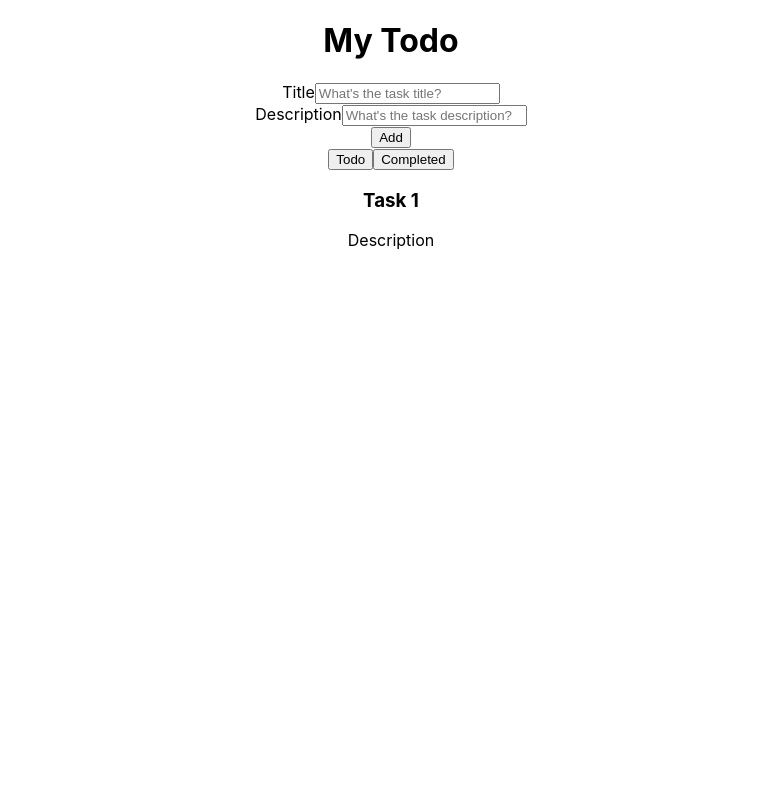
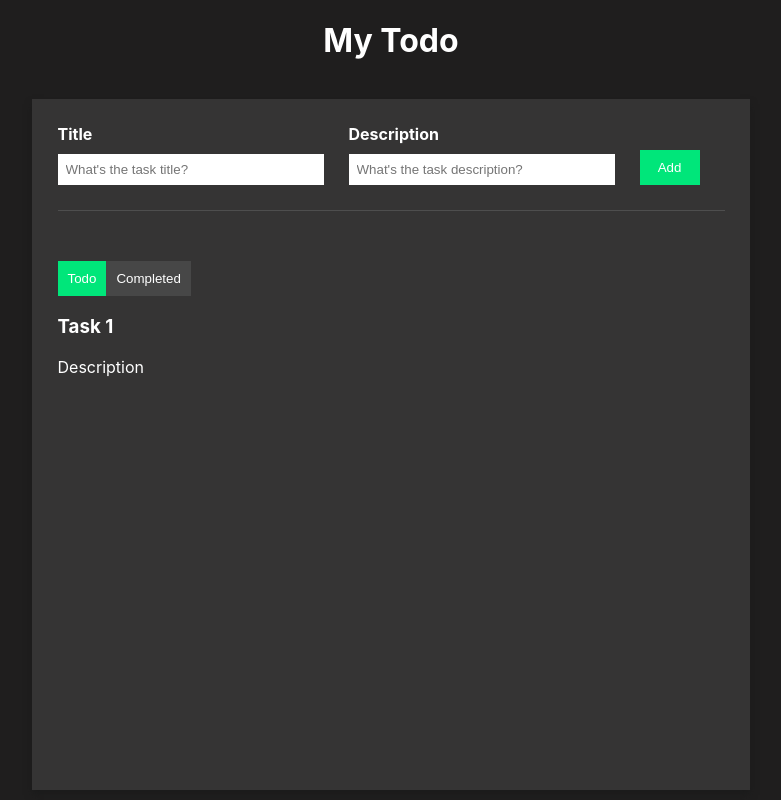
Before and after one commit to AkshitKumarBansal/React_Projects, a React (Create React App) app in the folder todo-app/: page / in a window 1280 px wide. Shown: the whole page, without its empty margins (249-1030 px from the left). Built offline with nearby package versions, Linux system fonts and the light colour scheme.

Commit message:
Add the CSS

```diff
--- a/todo-app/src/App.css
+++ b/todo-app/src/App.css
@@ -1,38 +1,82 @@
-.App {
+body {
+  background-color: #1f1e1e;
+  color: white;
+  overflow: hidden;
+}
+
+h1 {
   text-align: center;
 }
 
-.App-logo {
-  height: 40vmin;
-  pointer-events: none;
+.todo-wrapper {
+  background-color: #353434;
+  padding: 2%;
+  width: fit-content;
+  margin-left: auto;
+  margin-right: auto;
+  margin-top: 3%;
+  height: 80vh;
+  overflow-y: auto;
+  box-shadow: 0px 5px 7px rgb(27, 27, 27);
 }
 
-@media (prefers-reduced-motion: no-preference) {
-  .App-logo {
-    animation: App-logo-spin infinite 20s linear;
-  }
+.todo-input {
+  display: flex;
+  align-items: center;
+  justify-content: center;
+  border-bottom: 1px solid rgb(78, 78, 78);
+  padding-bottom: 25px;
+  margin-bottom: 25px;
 }
 
-.App-header {
-  background-color: #282c34;
-  min-height: 100vh;
+.todo-input-item {
   display: flex;
   flex-direction: column;
-  align-items: center;
-  justify-content: center;
-  font-size: calc(10px + 2vmin);
-  color: white;
+  align-items: flex-start;
+  margin-right: 25px;
 }
 
-.App-link {
-  color: #61dafb;
+.todo-input-item label {
+  font-weight: bold;
+  margin-bottom: 10px;
 }
 
-@keyframes App-logo-spin {
-  from {
-    transform: rotate(0deg);
-  }
-  to {
-    transform: rotate(360deg);
-  }
+.todo-input-item input {
+  padding: 8px;
+  border: none;
+  width: 250px;
 }
+
+.todo-input-item input:focus {
+  outline: 2px solid rgb(0, 230, 122);
+}
+
+.primaryBtn {
+  background-color: rgb(0, 230, 122);
+  color: white;
+  border: none;
+  border-radius: 0px;
+  margin-top: 25px;
+  padding: 10px;
+  width: 60px;
+  cursor: pointer;
+}
+
+.primaryBtn:hover {
+  background-color: rgb(4, 196, 106);
+}
+
+.secondryBtn {
+  background-color: rgb(71, 71, 71);
+  color: white;
+  border: none;
+  border-radius: 0px;
+  margin-top: 25px;
+  padding: 10px;
+  width: fit-content;
+  cursor: pointer;
+}
+
+.active {
+  background-color: rgb(0, 230, 122);
+}
--- a/todo-app/src/App.js
+++ b/todo-app/src/App.js
@@ -1,26 +1,28 @@
+import {useState} from 'react';
 import './App.css';
 
 function App() {
+  const [isCompleteScreen, setIsCompleteScreen] = useState(false);
   return (
     <div className="App">
       <h1>My Todo</h1>
       <div className="todo-wrapper">
         <div className="todo-input">
-          <div className="input-input-item">
+          <div className="todo-input-item">
             <label>Title</label>
             <input type="text" placeholder="What's the task title?" />
           </div>
-          <div className="input-input-item">
+          <div className="todo-input-item">
             <label>Description</label>
             <input type="text" placeholder="What's the task description?" />
           </div>
-          <div className="input-input-item">
+          <div className="todo-input-item">
             <button type="button" className="primaryBtn">Add</button>
           </div>
         </div>
         <div className="btn-area">
-          <button>Todo</button>
-          <button>Completed</button>
+          <button className={`secondryBtn ${isCompleteScreen===false && 'active'}`} onClick={() => setIsCompleteScreen(false)}>Todo</button>
+          <button className={`secondryBtn ${isCompleteScreen===true && 'active'}`} onClick={() => setIsCompleteScreen(true)}>Completed</button>
         </div>
         <div className="todo-list">
           <div className="todo-list-item">
```
